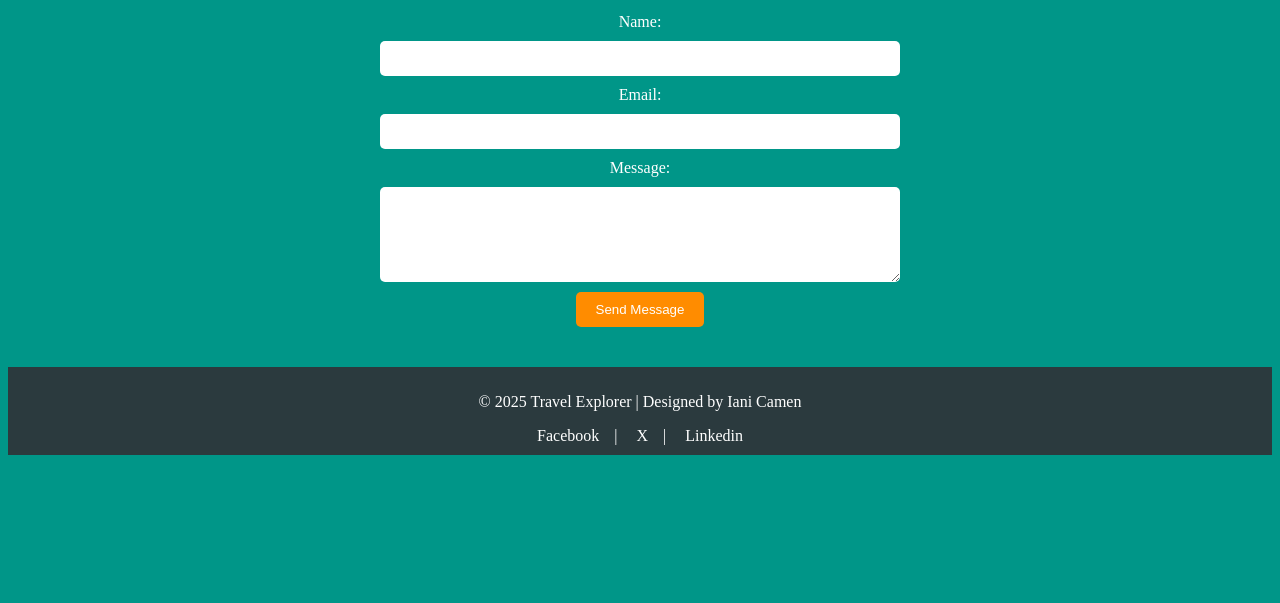
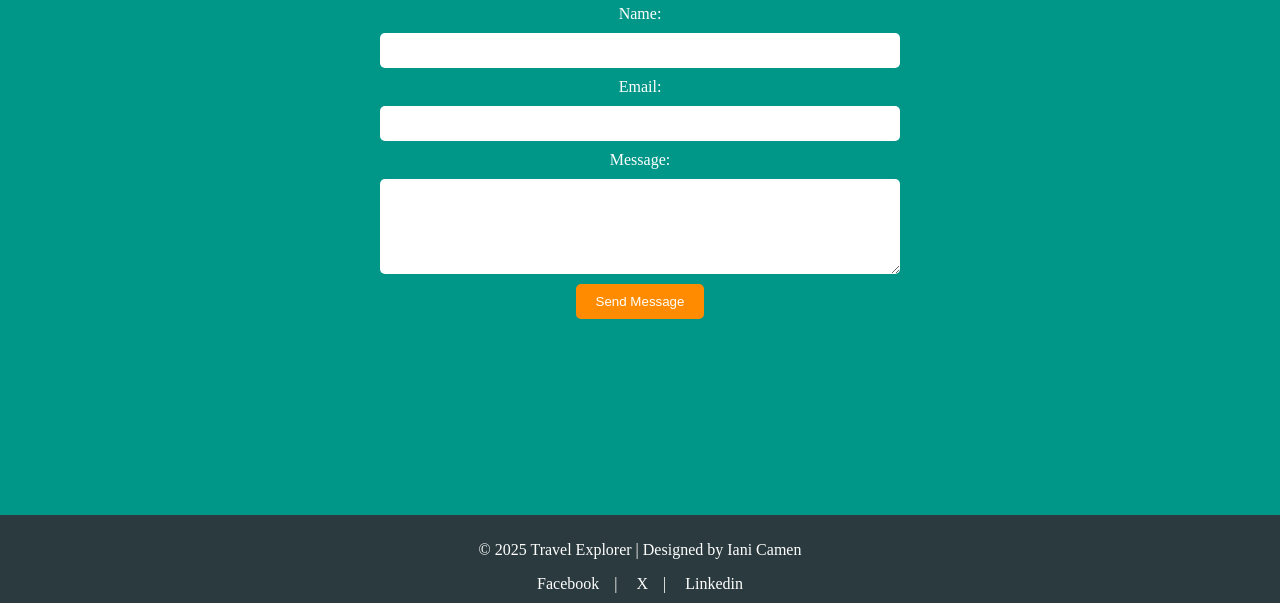
Before and after one commit to cameniani-code/travel-website, a plain HTML site: page contact.html in a window 1280 px wide. Shown: the part 197-800 px from the top of the page. Drawn offline with Linux system fonts and the light colour scheme.

Commit message:
Add files via upload

```diff
--- a/contact.html
+++ b/contact.html
@@ -11,6 +11,7 @@
       <a href="index.html">Home</a>
       <a href="popular.html">Popular Destinations</a>
       <a href="exotic.html">Exotic Destinations</a>
+      <a href="contact.html">Contact Us</a>
     </nav>
     <section class="contact">
       <h2>Contact Us</h2>
--- a/style.css
+++ b/style.css
@@ -5,6 +5,16 @@
 }
 body {
   background-color: #009688;
+  display: flex;
+  flex-direction: column;
+  min-height: 100vh;
+  margin: 0;
+}
+main {
+  flex: 1;
+}
+.footer {
+  margin-top: auto;
 }
 p {
   color: #ffffff;
@@ -136,6 +146,10 @@ p {
   text-align: center;
   padding: 10px 0;
   font-size: 16px;
+  position: fixed;
+  bottom: 0;
+  width: 100%;
+  z-index: 1000;
 }
 
 .popular-destinations h2 {
```
